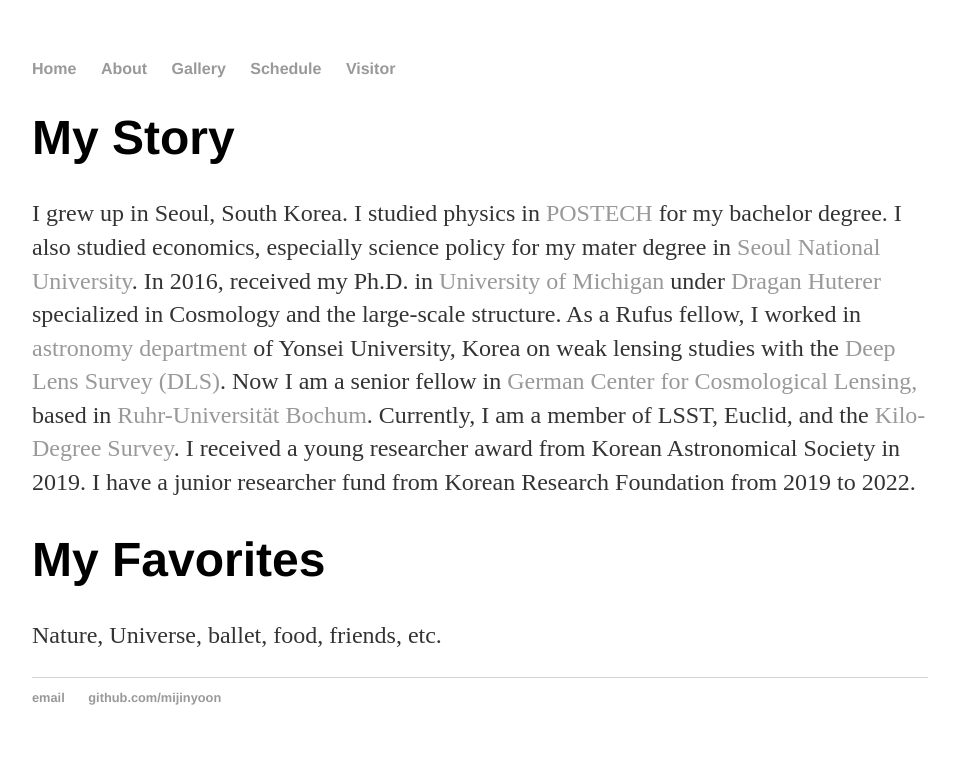
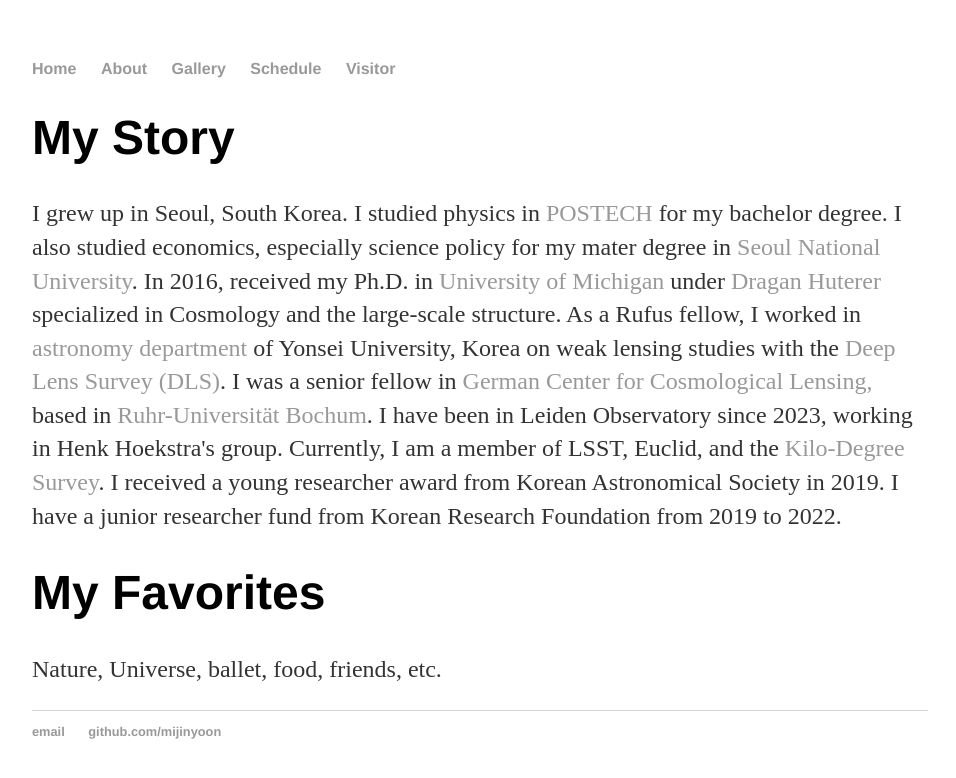
Before and after one commit to mijinyoon/mijinyoon.github.io, a Jekyll site: the page built from about/index.html, in a window 1280 px wide. Shown: the top 778 px of the page, without its empty margins (160-1116 px from the left). Built offline with Jekyll 4.4.1, drawn with Linux system fonts in a browser that asks for light colours.

Commit message:
Update index.html

```diff
--- a/about/index.html
+++ b/about/index.html
@@ -5,7 +5,7 @@
 <div class="blurb">
 	<h1>My Story</h1>
 	<p>I grew up in Seoul, South Korea. I studied physics in <a href=http://www.postech.ac.kr/eng/>POSTECH</a> for my bachelor degree. I also studied economics, especially science policy for my mater degree in <a href=http://temep.snu.ac.kr/en>Seoul National University</a>. In 2016, received my Ph.D. in <a href="https://umich.edu">University of Michigan</a> under <a href="http://www-personal.umich.edu/~huterer/">Dragan Huterer</a> specialized in Cosmology and the large-scale structure.
-As a Rufus fellow, I worked in <a href=https://devcms.yonsei.ac.kr/galaxy_en/index.do>astronomy department</a> of Yonsei University, Korea on weak lensing studies with the <a href=https://www.noao.edu/survey-archives/deeplens/>Deep Lens Survey (DLS)</a>. Now I am a senior fellow in <a href="https://gccl-rub.github.io">German Center for Cosmological Lensing, </a> based in <a href="https://www.ruhr-uni-bochum.de/en">Ruhr-Universität Bochum</a>. Currently, I am a member of LSST, Euclid, and the <a href=http://kids.strw.leidenuniv.nl>Kilo-Degree Survey</a>. I received a young researcher award from Korean Astronomical Society in 2019. I have a junior researcher fund from Korean Research Foundation from 2019 to 2022.</p>
+As a Rufus fellow, I worked in <a href=https://devcms.yonsei.ac.kr/galaxy_en/index.do>astronomy department</a> of Yonsei University, Korea on weak lensing studies with the <a href=https://www.noao.edu/survey-archives/deeplens/>Deep Lens Survey (DLS)</a>. I was a senior fellow in <a href="https://gccl-rub.github.io">German Center for Cosmological Lensing, </a> based in <a href="https://www.ruhr-uni-bochum.de/en">Ruhr-Universität Bochum</a>. I have been in Leiden Observatory since 2023, working in Henk Hoekstra's group. Currently, I am a member of LSST, Euclid, and the <a href=http://kids.strw.leidenuniv.nl>Kilo-Degree Survey</a>. I received a young researcher award from Korean Astronomical Society in 2019. I have a junior researcher fund from Korean Research Foundation from 2019 to 2022.</p>
 	<h1>My Favorites</h1>
 	<p>Nature, Universe, ballet, food, friends, etc.</p>
 </div><!-- /.blurb -->
```
